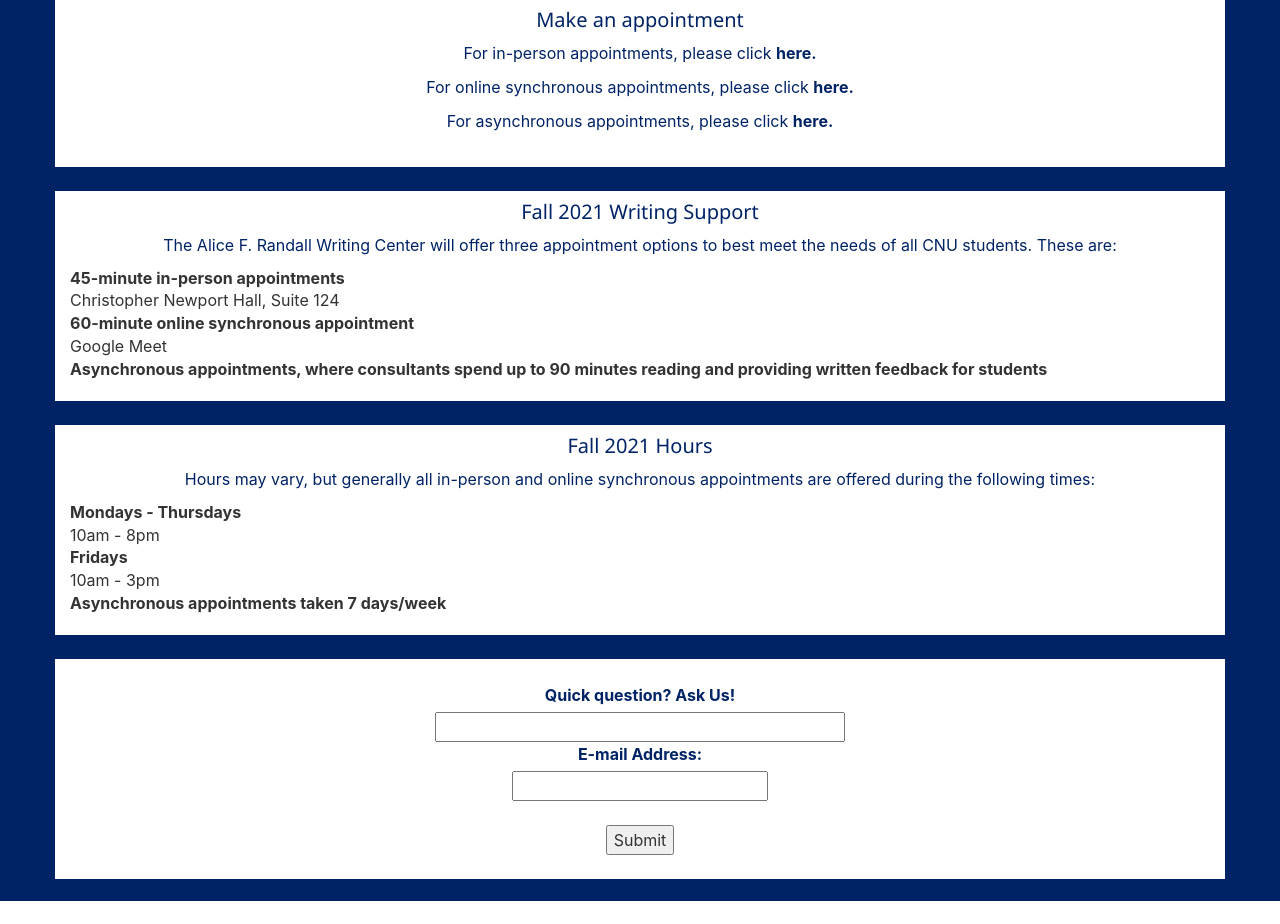
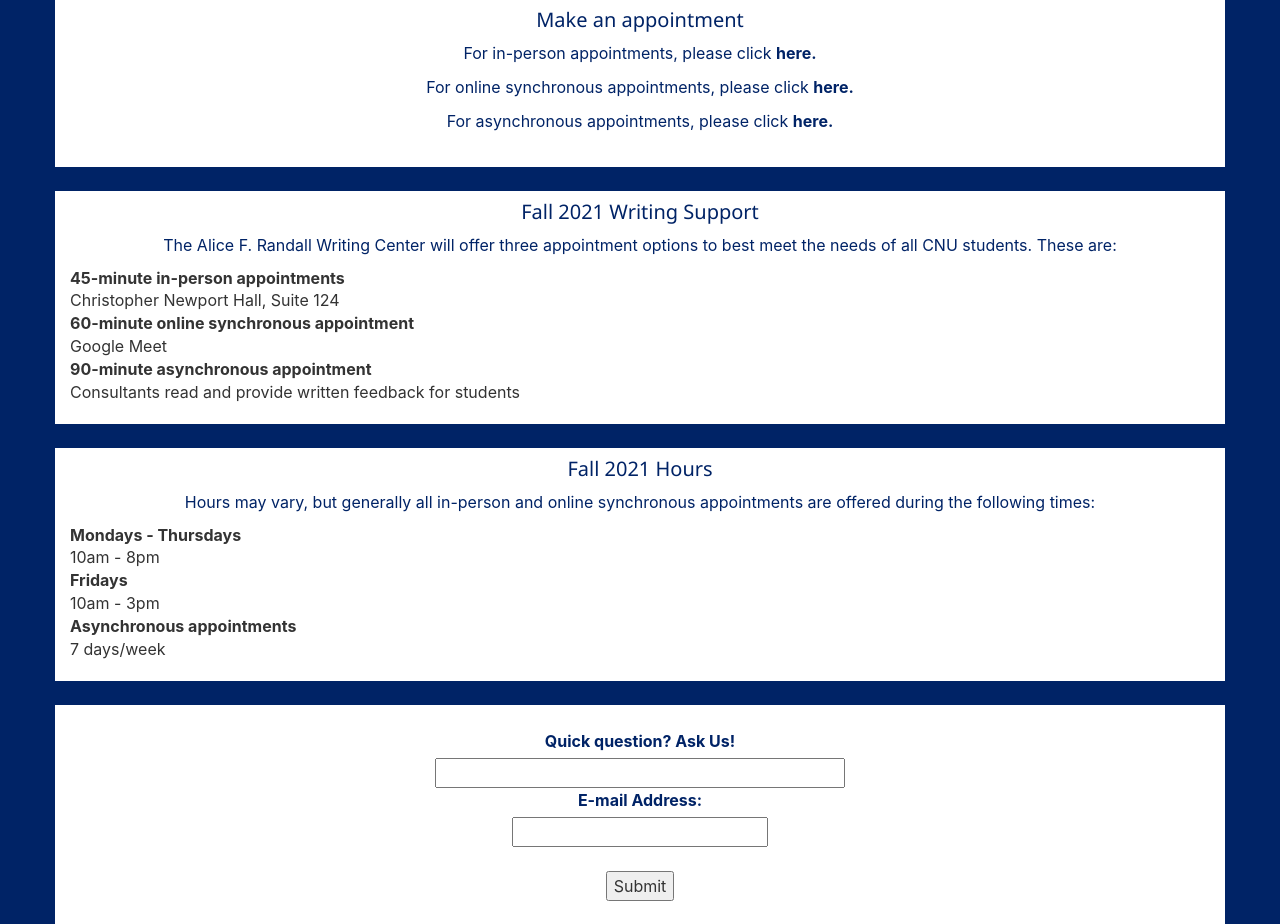
Before and after one commit to calebmathew/CNU-Writing-Center-Website, a PHP site: page / in a window 1280 px wide. Shown: the part 827-1751 px from the top of the page. Before the commit the page ends 1728 px from the top, so only its background shows below. Run offline with PHP 8.4, Linux system fonts and the light colour scheme.

Commit message:
Update index.php

```diff
--- a/index.php
+++ b/index.php
@@ -76,7 +76,8 @@
                     <dd>Christopher Newport Hall, Suite 124</dd>
                 <dt>60-minute online synchronous appointment</dt>
                     <dd>Google Meet</dd>
-                <dt>Asynchronous appointments, where consultants spend up to 90 minutes reading and providing written feedback for students</dt>
+                <dt>90-minute asynchronous appointment</dt>
+                    <dd>Consultants read and provide written feedback for students</dd>
             </dl>
         </div>
         <br>
@@ -88,7 +89,8 @@
                     <dd>10am - 8pm</dd>
                 <dt>Fridays</dt>
                     <dd>10am - 3pm</dd>
-                <dt>Asynchronous appointments taken 7 days/week</dt>
+                <dt>Asynchronous appointments</dt>
+                    <dd>7 days/week</dd>
             </dl>
         </div>
         <br>
```
